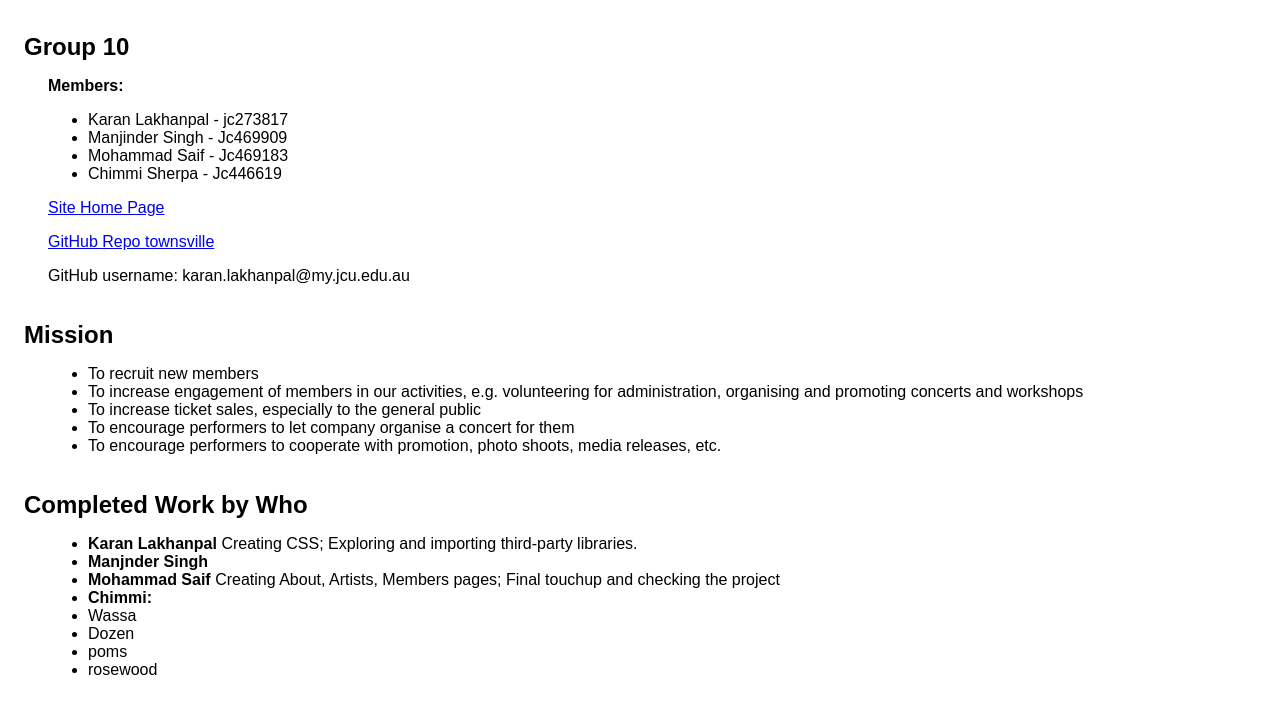
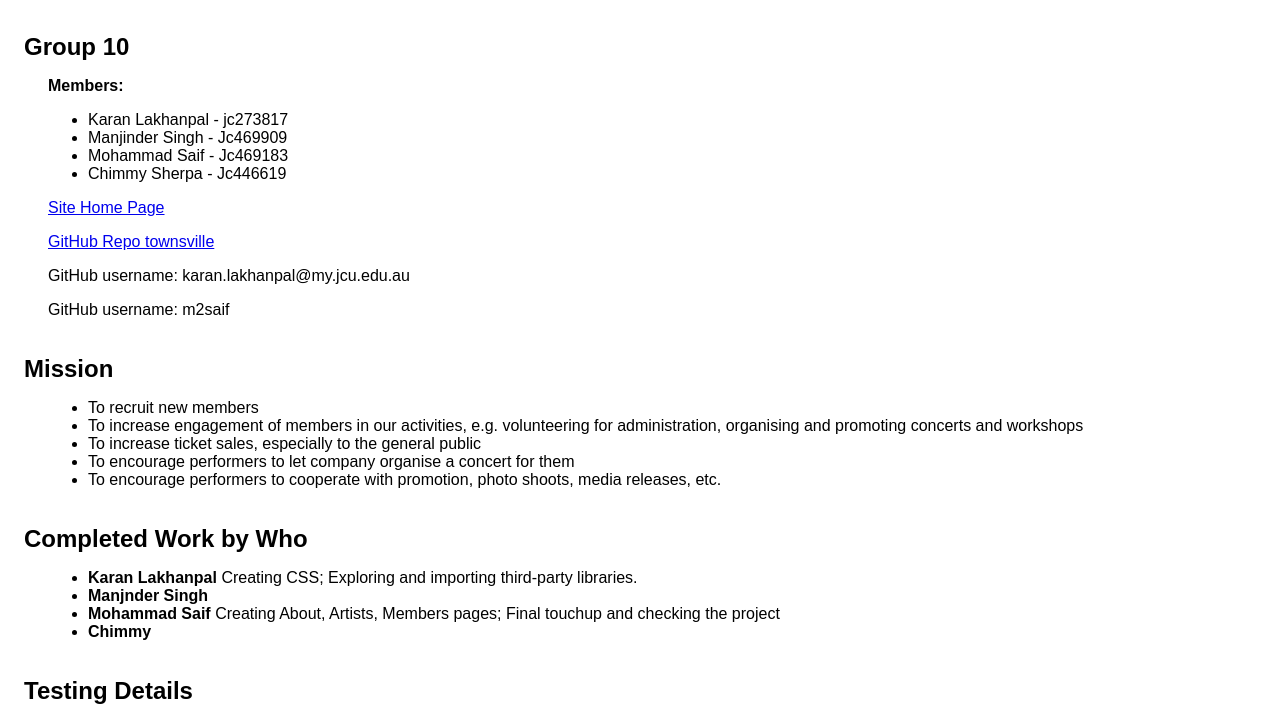
Before and after one commit to JC273817/web-design, a plain HTML site: page report.html in a window 1280 px wide. Shown: the part 61-773 px from the top of the page. Drawn offline with Linux system fonts and the light colour scheme.

Commit message:
Update report.html

```diff
--- a/report.html
+++ b/report.html
@@ -19,12 +19,13 @@
 	<li> Karan Lakhanpal - jc273817 </li>
 	<li> Manjinder Singh - Jc469909 </li>
 	<li> Mohammad Saif - Jc469183 </li>
-	<li> Chimmi Sherpa - Jc446619 </li>
+	<li> Chimmy Sherpa - Jc446619 </li>
 	</ul>
 
     <a href="https://htmlpreview.github.io/?https://raw.githubusercontent.com/JC273817/Website-development/master/townsville/index.html">Site Home Page</a><br>
     <p><a href="https://github.com/JC273817/Website-development/tree/master/townsville" target="_blank">GitHub Repo townsville</a></p>
     <p>GitHub username: karan.lakhanpal@my.jcu.edu.au</p>
+	<p>GitHub username: m2saif</p>
     <h2>Mission</h2>
     <p>
         <ul>
@@ -40,11 +41,7 @@
         <li><strong>Karan Lakhanpal</strong> Creating CSS; Exploring and importing third-party libraries.</li>
 		<li><strong>Manjnder Singh</strong> </li>
         <li><strong>Mohammad Saif</strong> Creating About, Artists, Members pages; Final touchup and checking the project </li>
-        <li><strong>Chimmi:</strong> </li>
-	                          <li>Wassa </li>
-	                          <li>Dozen </li>
-	                          <li>poms</li>
-	                          <li>rosewood</strong> </li>
+        <li><strong>Chimmy</strong> </li>
     	</ul>
 
     </ul>
```
